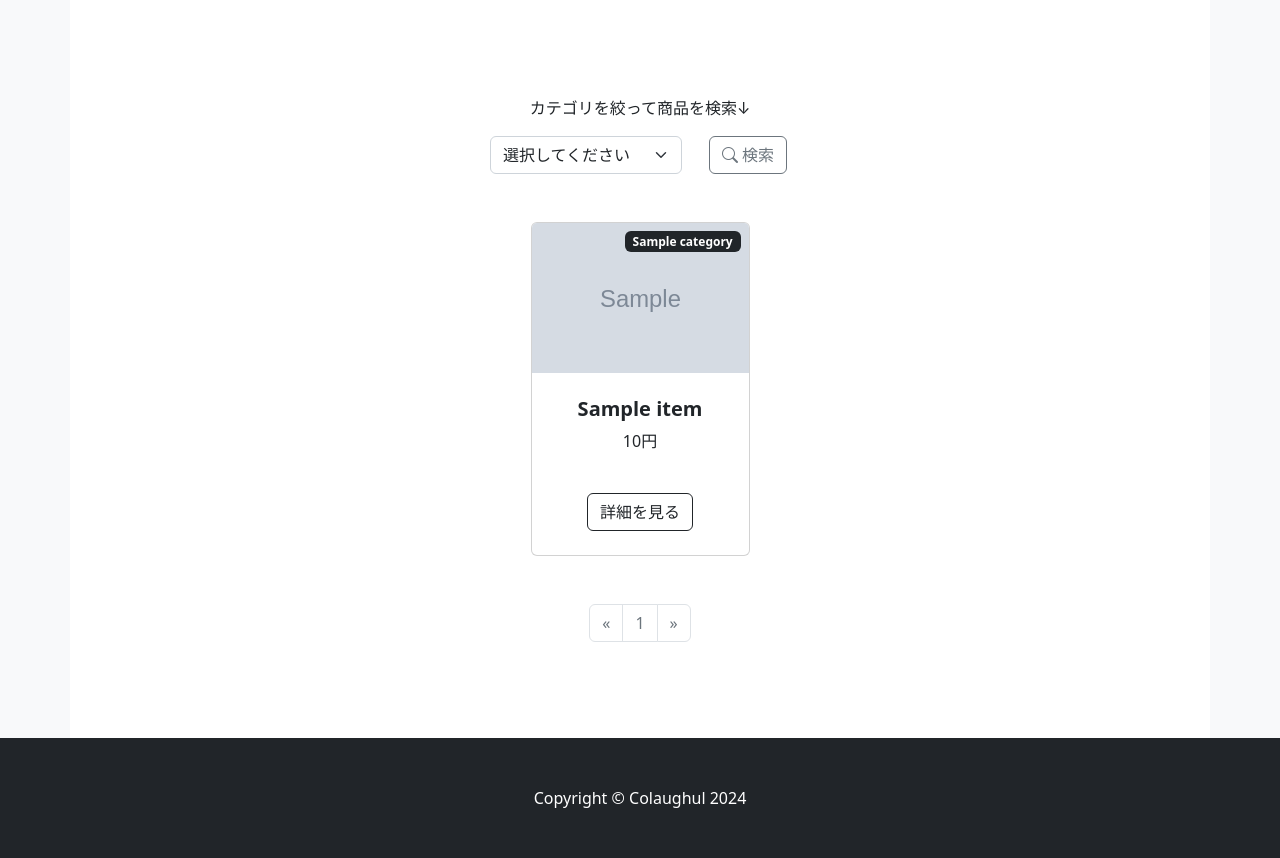
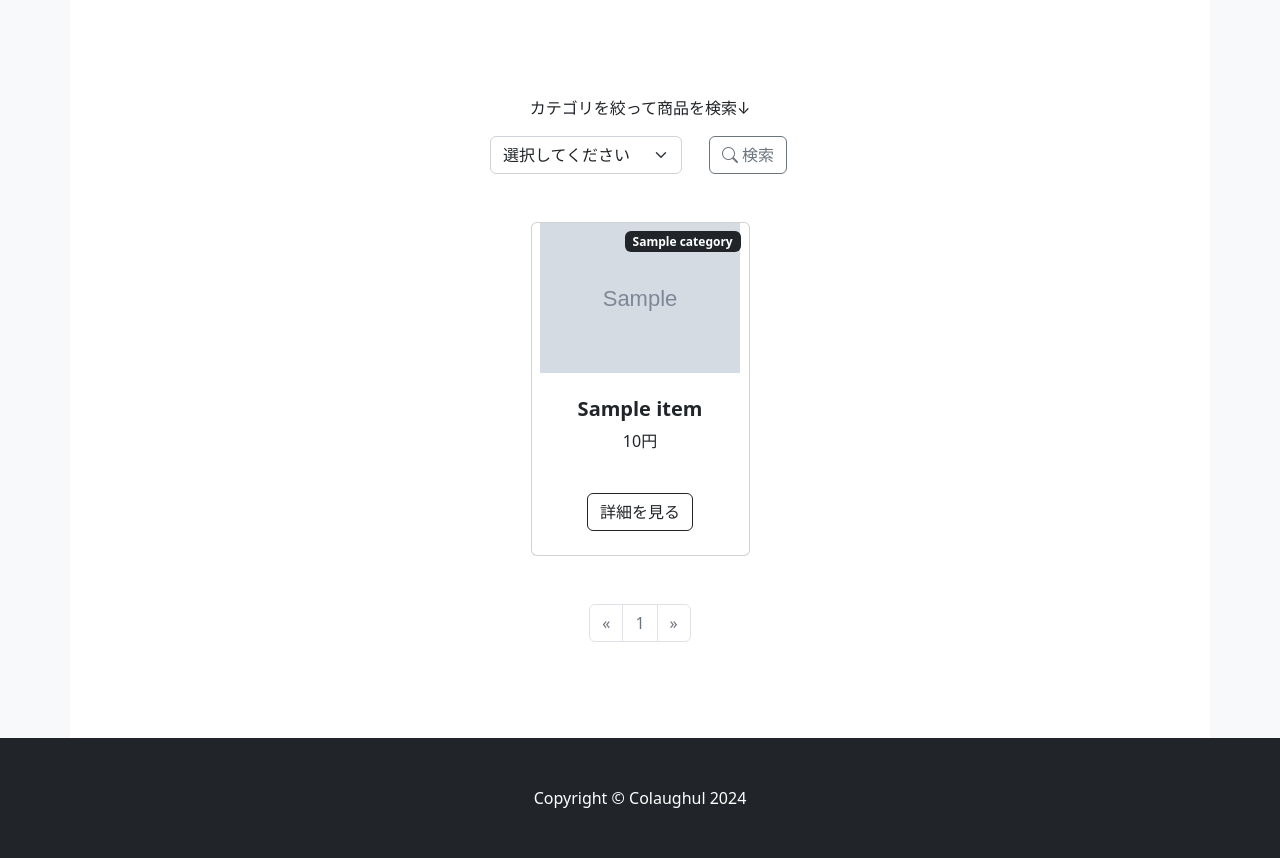
Before and after one commit to takuaki-taku/django_ecsite, a Django app: page / in a window 1280 px wide. Shown: the part 436-1294 px from the top of the page. Run offline with Django 5.2, Linux system fonts and the light colour scheme; tables that the repository leaves empty hold one stand-in row (values such as "Sample post"); grey boxes marked "Sample" are stand-in pictures; some libraries are stand-ins or nearby versions.

Commit message:
editimgdisplaysize

```diff
--- a/mysite/templates/core/home.html
+++ b/mysite/templates/core/home.html
@@ -32,7 +32,7 @@
             <div class="badge bg-dark text-white position-absolute" style="top:0.5rem; right:0.5rem">{{ item.category }}</div>
             {# Item image #}
             {% if item.image %}
-            <img class="card-img-top" src="{{ item.image.url }}" alt="{{ item.name }}" style="height:150px;object-fit:cover" />
+            <img class="card-img-top" src="{{ item.image.url }}" alt="{{ item.name }}" style="height:150px;object-fit:contain" />
             {% else %}
             <img class="card-img-top" src="https://dummyimage.com/450x300/dee2e6/6c757d.jpg" alt="..." />
             {% endif %}
--- a/mysite/templates/core/item.html
+++ b/mysite/templates/core/item.html
@@ -11,7 +11,7 @@
     {# Item image #}
     <div class="col-md-6">
         {% if item.image %}
-        <img class="card-img-top mb-5 mb-md-0 rounded-3" src="{{ item.image.url }}" alt="{{ item.name }}" style="height:400px;object-fit:cover">
+        <img class="card-img-top" src="{{ item.image.url }}" alt="{{ item.name }}" style="height:150px;object-fit:contain" />
         {% else %}
         <img class="card-img-top mb-5 mb-md-0 rounded-3" src="https://dummyimage.com/600x700/dee2e6/6c757d.jpg" alt="...">
         {% endif %}
```
